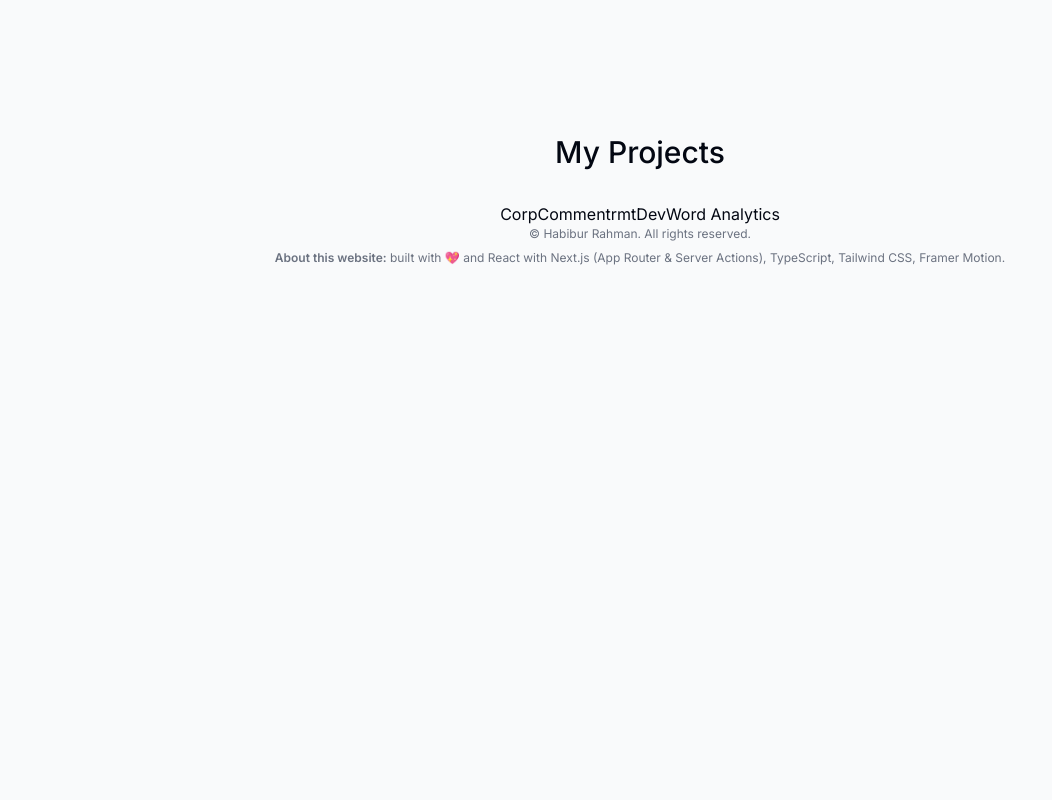
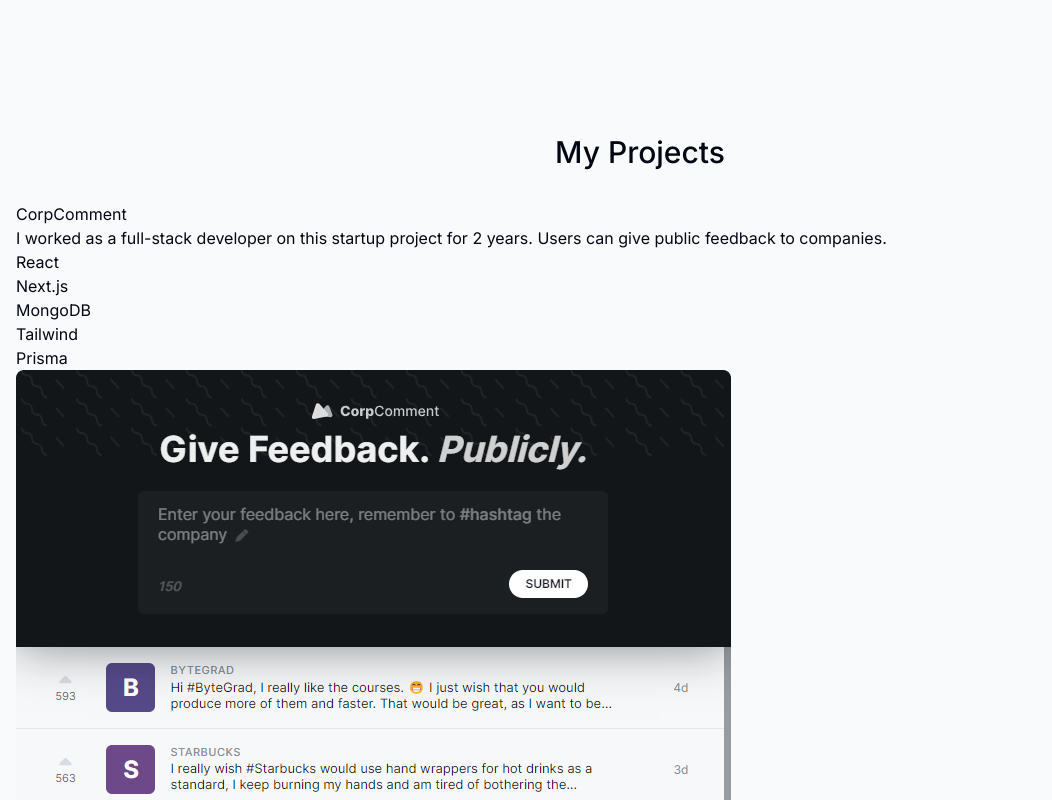
Before and after one commit to habibium/habibmollah-v2, a Next.js app: page / in a window 1280 px wide. Shown: the part 1120-1920 px from the top of the page, without its empty margins (0-1052 px from the left). Before the commit the page ends 1426 px from the top, so only its background shows below. Built offline with nearby package versions, Linux system fonts and the light colour scheme.

Commit message:
finish project markup

```diff
--- a/components/Project.tsx
+++ b/components/Project.tsx
@@ -1,3 +1,45 @@
-export default function Project() {
-  return <div>Project</div>;
+"use client";
+
+import { projectsData } from "@/lib/data";
+import { motion, useScroll, useTransform } from "framer-motion";
+import Image from "next/image";
+import { useRef } from "react";
+
+type Props = (typeof projectsData)[number];
+
+export default function Project({ title, description, tags, imageUrl }: Props) {
+  const ref = useRef<HTMLDivElement>(null);
+
+  const { scrollYProgress } = useScroll({
+    target: ref,
+    offset: ["0 1", "1.33 1"],
+  });
+
+  const scaleProgress = useTransform(scrollYProgress, [0, 1], [0.8, 1]);
+
+  const opacityProgress = useTransform(scrollYProgress, [0, 1], [0.6, 1]);
+
+  return (
+    <motion.div
+      ref={ref}
+      style={{
+        scale: scaleProgress,
+        opacity: opacityProgress,
+      }}
+      className="group mb-3 last:mb-0 sm:mb-8"
+    >
+      <section>
+        <div>
+          <h3>{title}</h3>
+          <p>{description}</p>
+          <ul>
+            {tags.map((tag) => (
+              <li key={tag}>{tag}</li>
+            ))}
+          </ul>
+        </div>
+        <Image src={imageUrl} alt="Project image" quality={95} />
+      </section>
+    </motion.div>
+  );
 }
--- a/components/Projects.tsx
+++ b/components/Projects.tsx
@@ -4,6 +4,7 @@ import useSectionInView from "@/lib/hooks";
 import SectionHeading from "./SectionHeading";
 import { projectsData } from "@/lib/data";
 import { Fragment } from "react";
+import Project from "./Project";
 
 export default function Projects() {
   const { ref } = useSectionInView("Projects", 0.5);
@@ -12,7 +13,9 @@ export default function Projects() {
     <section id="projects" ref={ref}>
       <SectionHeading>My Projects</SectionHeading>
       {projectsData.map((project, index) => (
-        <Fragment key={index}>{project.title}</Fragment>
+        <Fragment key={index}>
+          <Project {...project} />
+        </Fragment>
       ))}
     </section>
   );
```
